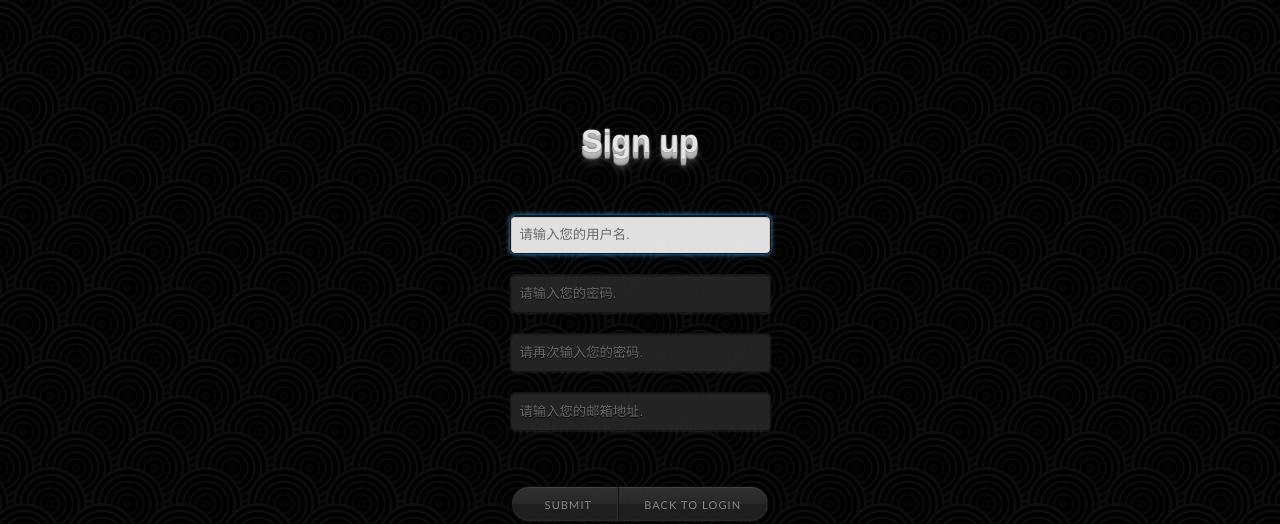
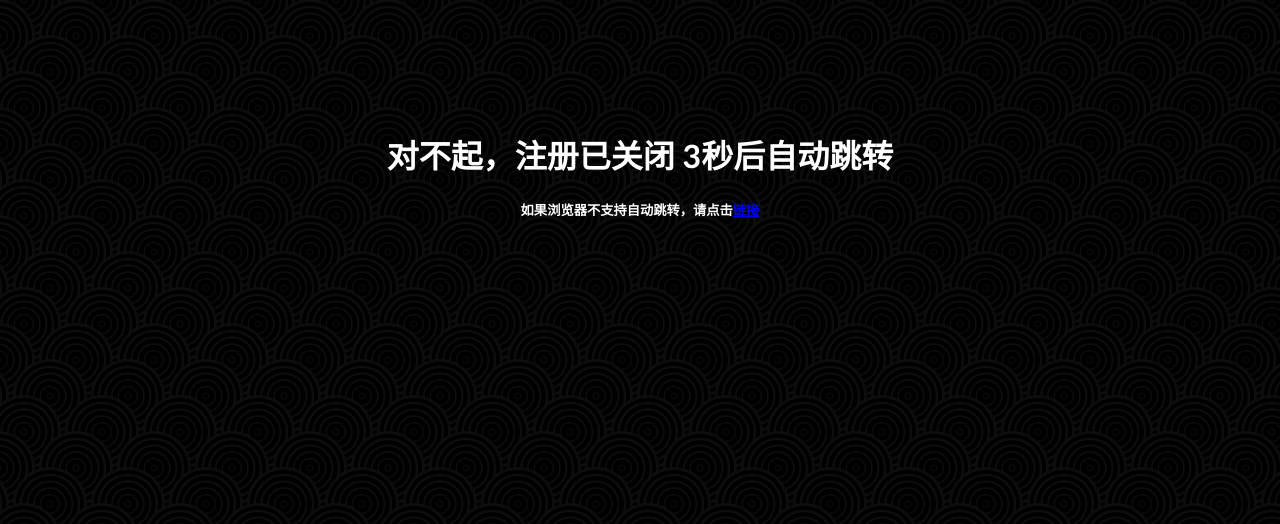
Before and after one commit to star826/webpanel, a PHP site: page /register.php in a window 1280 px wide. Shown: the top 524 px of the page. Run offline with PHP 8.4, Linux system fonts and the light colour scheme.

Commit message:
Update register.php

```diff
--- a/register.php
+++ b/register.php
@@ -4,6 +4,7 @@
 @include_once("config.php");
 @include_once("function.php");
 @include_once("alert_function.php");
+
 if(IsUser())
 {
 	header( "HTTP/1.1 301 Moved Permanently" );
@@ -110,6 +111,16 @@ function CheckForm()
 <div id="page">
 <br /><br /><br />
 <br /><br />
+
+<?php
+if($RegSwitch){
+	echo "<h1 style=\"color:#fff;\">对不起，注册已关闭 3秒后自动跳转</h1>";
+	echo "<h5 style=\"color:#fff;\">如果浏览器不支持自动跳转，请点击<a href=\"http://$SiteDomain\">链接</a></h5>";
+	echo "<meta http-equiv=Refresh content=3;URL=http://$SiteDomain>";
+	die;
+}
+?>
+
 <form name="CFForm_1" id="CFForm_1" action="" method="post" onsubmit="return CheckForm();">
 	<div id="login">
 		<h1><?php echo $lang['register']; ?></h1>
```
